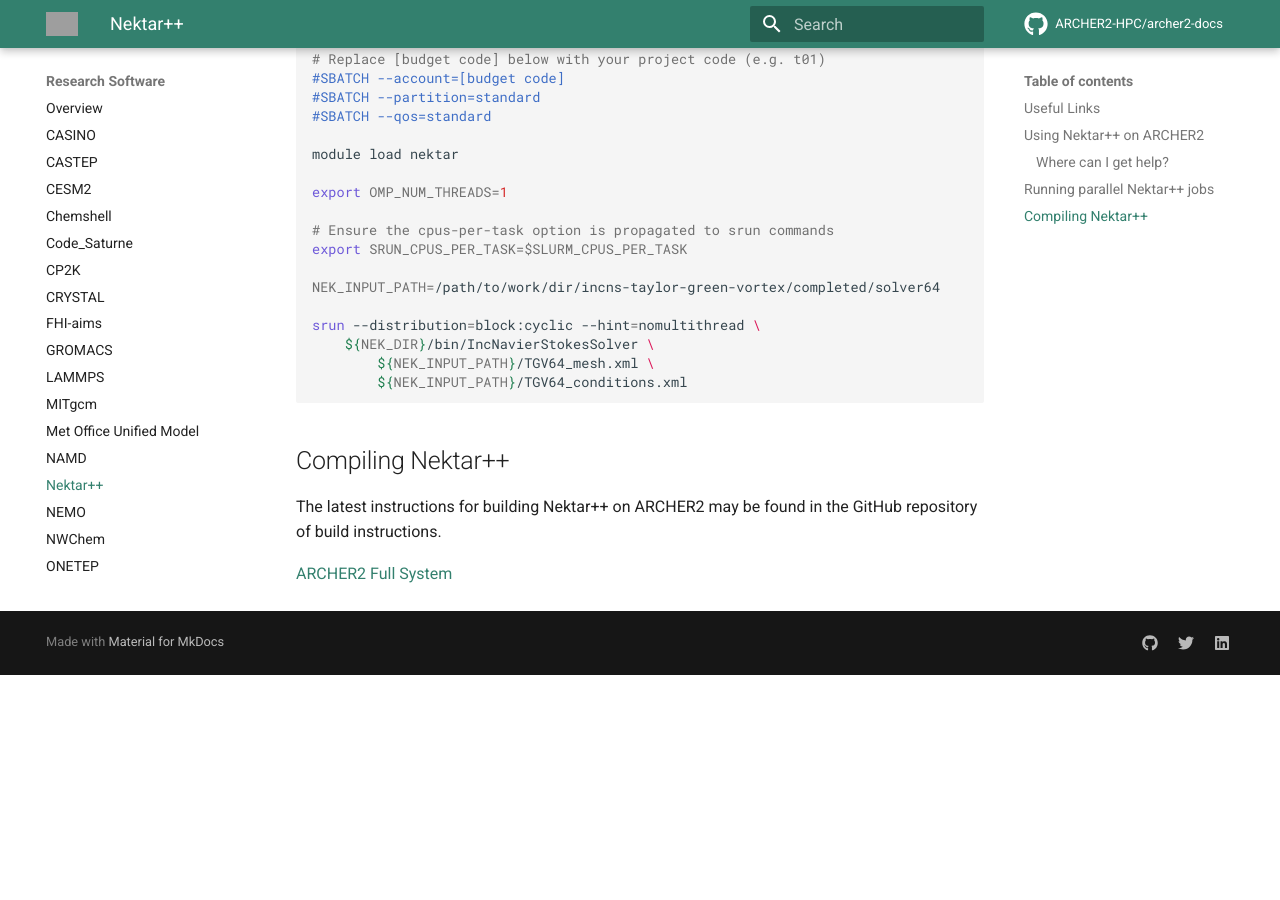
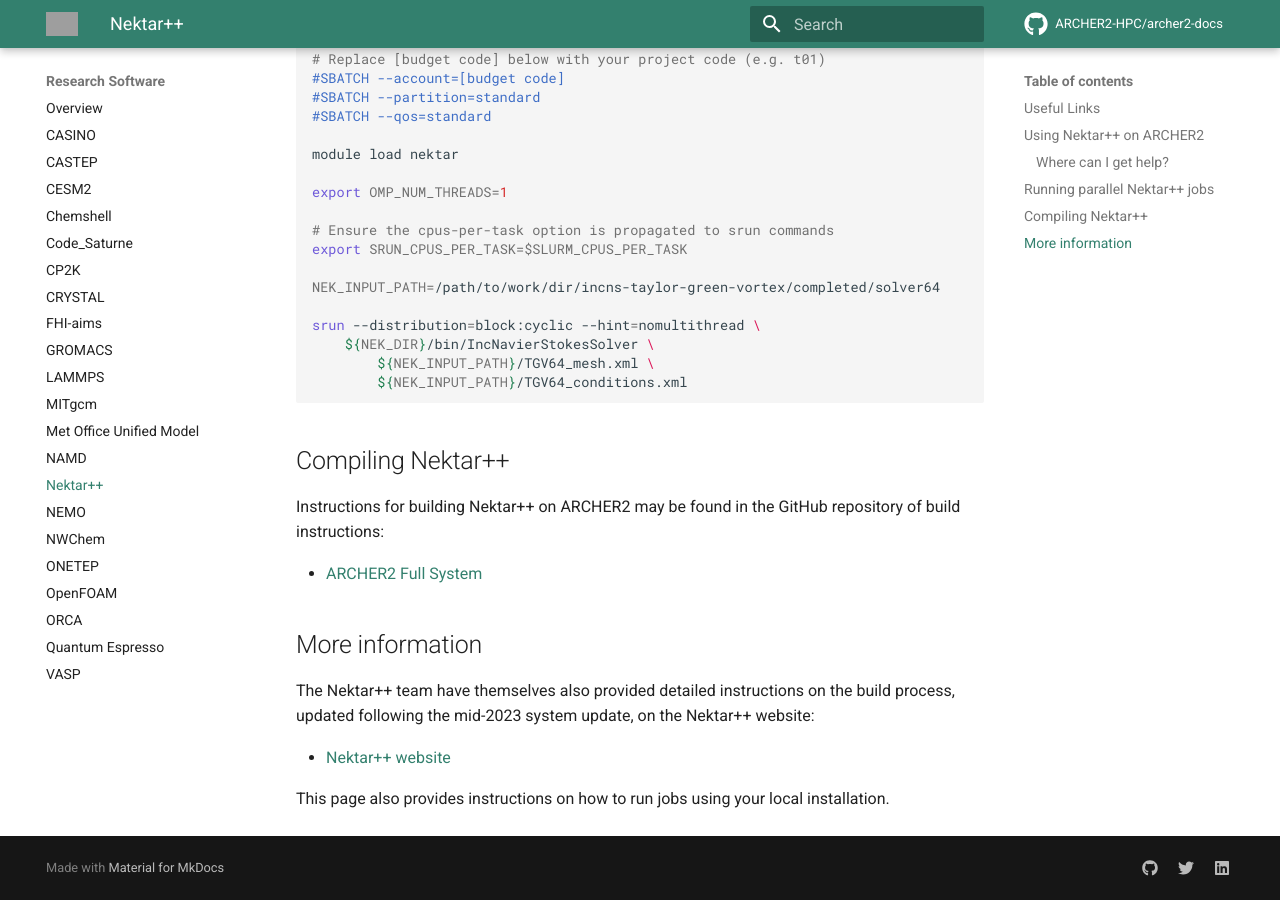
Before and after one commit to ARCHER2-HPC/archer2-docs, an MkDocs documentation site: the page built from docs/research-software/nektarplusplus.md, in a window 1280 px wide and 900 px high, scrolled down 1317 px. Built offline with MkDocs 1.6.1 and Material for MkDocs 9.7.7, drawn with Linux system fonts in a browser that asks for light colours; comment, search, counter and statistics services are not loaded; before the commit the page ends 1992 px from its top, so only the background shows below that; grey boxes are pictures that could not be loaded.

Commit message:
Add link to Nektar++ devs' build instructions.

```diff
--- a/docs/research-software/nektarplusplus.md
+++ b/docs/research-software/nektarplusplus.md
@@ -74,7 +74,18 @@
 
 ## Compiling Nektar++
 
-The latest instructions for building Nektar++ on ARCHER2 may be found in
-the GitHub repository of build instructions.
+Instructions for building Nektar++ on ARCHER2 may be found in
+the GitHub repository of build instructions:
 
-[ARCHER2 Full System](https://github.com/hpc-uk/build-instructions/blob/main/apps/nektarplusplus/build_nektarplusplus_5.0.3_archer2_gcc11_cmpich8.md)
+* [ARCHER2 Full System](https://github.com/hpc-uk/build-instructions/blob/main/apps/nektarplusplus/build_nektarplusplus_5.0.3_archer2_gcc11_cmpich8.md)
+
+## More information
+
+The Nektar++ team have themselves also provided detailed instructions on
+the build process, updated following the mid-2023 system update, on the
+Nektar++ website:
+
+* [Nektar++ website](https://www.nektar.info/nektar-on-archer2/)
+
+This page also provides instructions on how to run jobs using your local
+installation.
```
